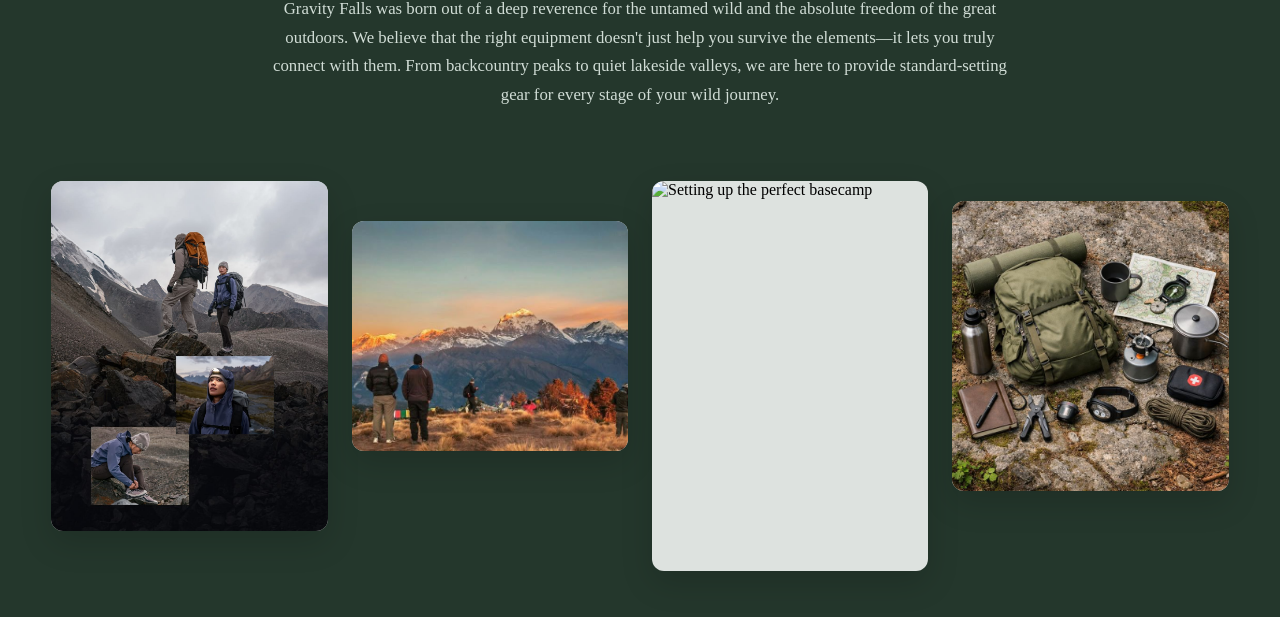
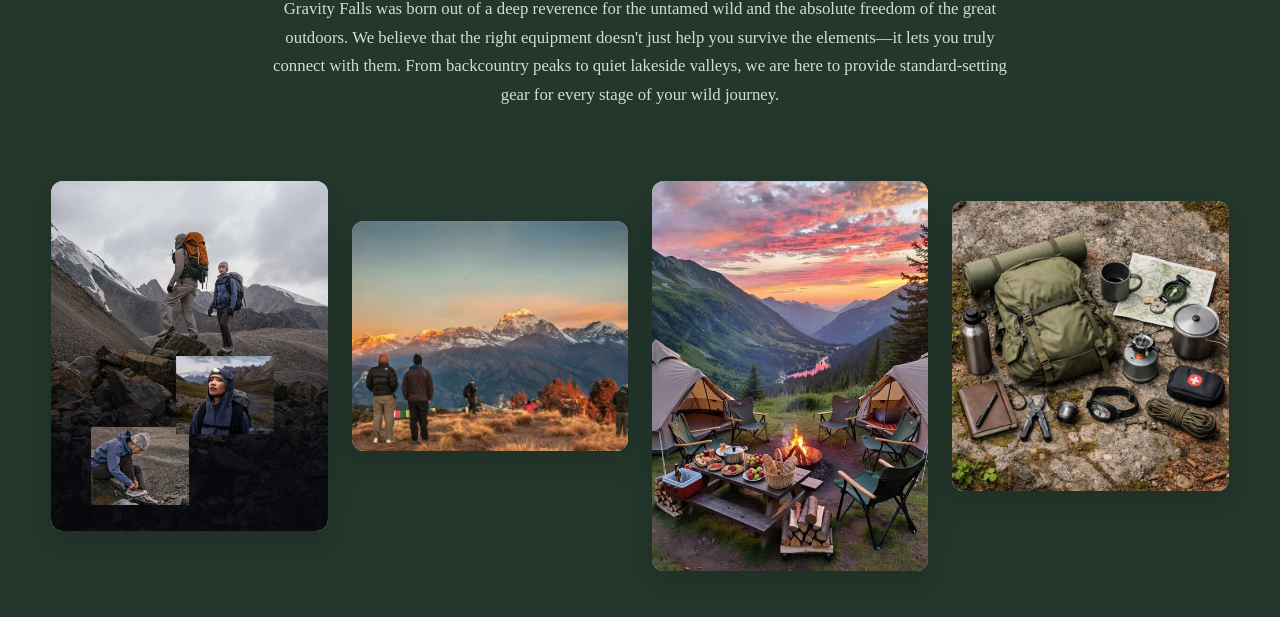
Before and after one commit to Zackaple/GravityFalls_CPSWebsite, a plain HTML site: page about.html in a window 1280 px wide. Shown: the part 183-800 px from the top of the page. Drawn offline with Linux system fonts and the light colour scheme; the site is published under a folder, as on GitHub Pages, so addresses that start at the root find nothing.

Commit message:
Add files via upload

```diff
--- a/about.html
+++ b/about.html
@@ -78,7 +78,7 @@
         <div class="hero_gallery_grid">
                 <div class="gallery_img_box"><img src="images/camping_scenery/hiking_shot.jpg" alt="Hiking Shot"></div>
                 <div class="gallery_img_box"><img src="images/camping_scenery/mountain_expedition.jpg" alt="Backcountry mountain expedition"></div>
-                <div class="gallery_img_box"><img src="/images/camping_scenery/basecamp.jpg" alt="Setting up the perfect basecamp"></div>
+                <div class="gallery_img_box"><img src="images/camping_scenery/basecamp.jpg" alt="Setting up the perfect basecamp"></div>
                 <div class="gallery_img_box"><img src="images/camping_scenery/outdoor_gear_setup.jpg" alt="Premium outdoor gear setup"></div>
         </div>
 
```
